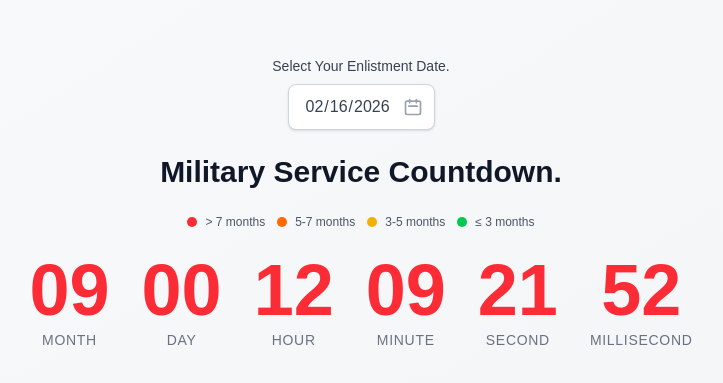
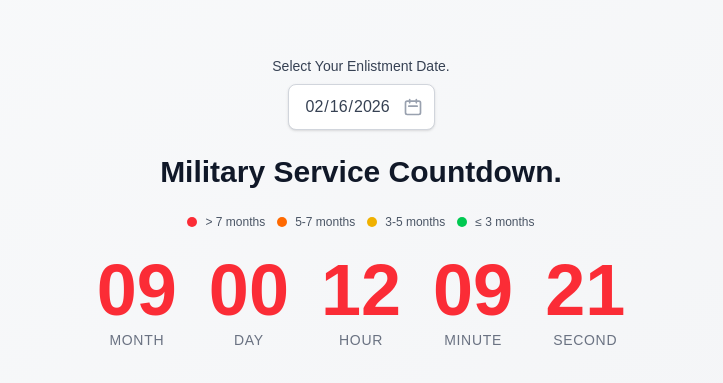
Before and after one commit to saifmohamedsv/millitary-service-countdown, a Next.js app: page / in a window 1280 px wide. Shown: the part 197-580 px from the top of the page, without its empty margins (279-1002 px from the left). Built offline with nearby package versions, Linux system fonts and the light colour scheme.

Commit message:
fix: countdown hook syntax error and improve formatting

```diff
--- a/app/page.tsx
+++ b/app/page.tsx
@@ -103,16 +103,7 @@ export default function Home() {
                       {unit}
                     </span>
                     <span className="text-[10px] sm:text-xs md:text-sm text-gray-500 uppercase tracking-wider mt-1">
-                      {
-                        [
-                          'Month',
-                          'Day',
-                          'Hour',
-                          'Minute',
-                          'Second',
-                          'Millisecond',
-                        ][index]
-                      }
+                      {['Month', 'Day', 'Hour', 'Minute', 'Second'][index]}
                     </span>
                   </div>
                 )
--- a/hooks/countdown.hook.ts
+++ b/hooks/countdown.hook.ts
@@ -17,7 +17,7 @@ export function useCountDown({ targetDate }: { targetDate: Date }) {
         const hours = Math.floor((difference / (1000 * 60 * 60)) % 24)
         const minutes = Math.floor((difference / (1000 * 60)) % 60)
         const seconds = Math.floor((difference / 1000) % 60)
-        const milliseconds = Math.floor((difference / 10) % 100)
+        // const milliseconds = Math.floor((difference / 10) % 100)
         setTimeLeft(
           `${months.toString().padStart(2, '0')}:${days
             .toString()
@@ -25,7 +25,7 @@ export function useCountDown({ targetDate }: { targetDate: Date }) {
             .toString()
             .padStart(2, '0')}:${seconds
             .toString()
-            .padStart(2, '0')}:${milliseconds.toString().padStart(2, '0')}`,
+            .padStart(2, '0')}`,
         )
       }
     }, 10)
```
